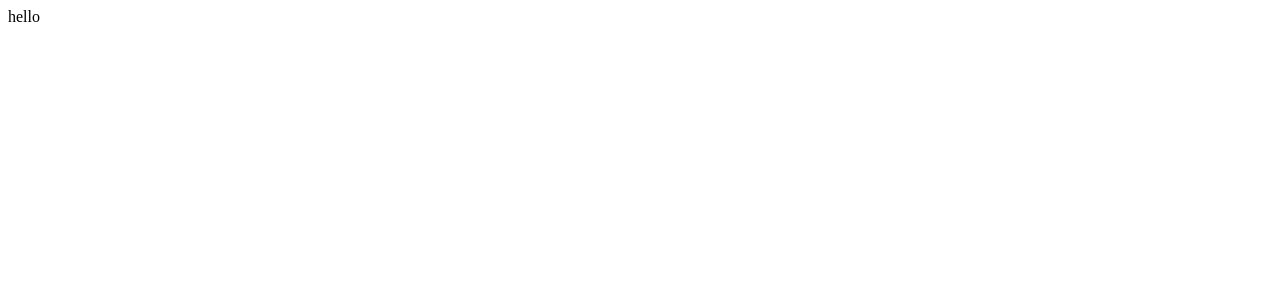
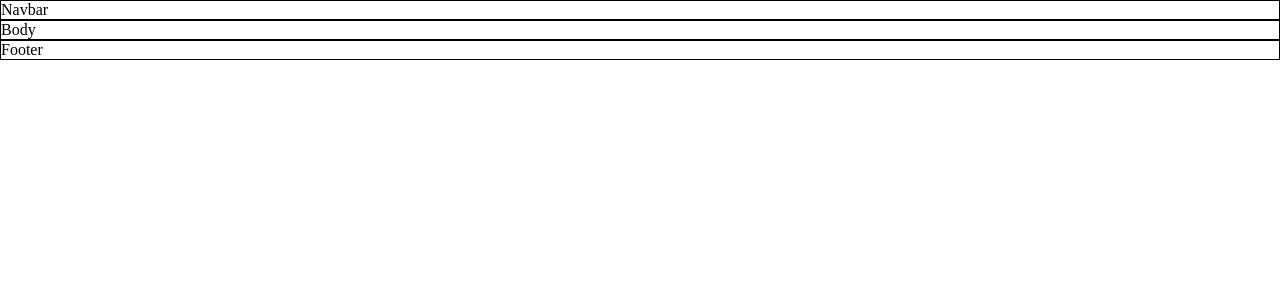
Before and after one commit to kevin-lambda/dakine-ipsum, a React (Create React App) app: page / in a window 1280 px wide. Shown: the top 300 px of the page. Built offline with nearby package versions, Linux system fonts and the light colour scheme.

Commit message:
cleaned up starter

```diff
--- a/package.json
+++ b/package.json
@@ -8,6 +8,7 @@
     "@testing-library/user-event": "^13.5.0",
     "react": "^18.2.0",
     "react-dom": "^18.2.0",
+    "react-router-dom": "^6.6.2",
     "react-scripts": "5.0.1",
     "web-vitals": "^2.1.4"
   },
--- a/public/style.css
+++ b/public/style.css
@@ -0,0 +1,23 @@
+*,
+*::before,
+*::after {
+  box-sizing: border-box;
+}
+
+body {
+  margin: 0rem;
+}
+
+/* \\\\\\\\\\\\\\\\\\\\\\\\\\\\\\ */
+/* \\\\\\\\\\ COMPONENT \\\\\\\\\ */
+/* \\\\\\\\\\\\\\\\\\\\\\\\\\\\\\ */
+
+.comp-nav {
+  border: 1px solid black;
+}
+.comp-body {
+  border: 1px solid black;
+}
+.comp-footer {
+  border: 1px solid black;
+}
--- a/src/App.js
+++ b/src/App.js
@@ -1,7 +1,16 @@
 import React from "react"
+import { Route, Routes } from "react-router-dom"
+import { HomePage, AboutPage } from "./pages"
 
 function App() {
-  return <div className="App">hello</div>
+  return (
+    <div className="App">
+      <Routes>
+        <Route path="/" element={<HomePage />}></Route>
+        <Route path="/about" element={<AboutPage />}></Route>
+      </Routes>
+    </div>
+  )
 }
 
 export default App
--- /dev/null
+++ b/src/components/Body.js
@@ -0,0 +1,7 @@
+import React from "react"
+
+function Body() {
+  return <div className="comp-body">Body</div>
+}
+
+export default Body
--- /dev/null
+++ b/src/components/Footer.js
@@ -0,0 +1,7 @@
+import React from "react"
+
+function Footer() {
+  return <div className="comp-footer">Footer</div>
+}
+
+export default Footer
--- /dev/null
+++ b/src/components/Navbar.js
@@ -0,0 +1,7 @@
+import React from "react"
+
+function Navbar() {
+  return <div className="comp-nav">Navbar</div>
+}
+
+export default Navbar
--- /dev/null
+++ b/src/components/index.js
@@ -0,0 +1,3 @@
+export { default as Navbar } from "./Navbar.js"
+export { default as Body } from "./Body"
+export { default as Footer } from "./Footer"
--- a/src/index.js
+++ b/src/index.js
@@ -1,6 +1,11 @@
 import React from "react"
 import ReactDOM from "react-dom/client"
 import App from "./App"
+import { BrowserRouter as Router } from "react-router-dom"
 
 const root = ReactDOM.createRoot(document.getElementById("root"))
-root.render(<App />)
+root.render(
+  <Router>
+    <App />
+  </Router>
+)
--- /dev/null
+++ b/src/pages/AboutPage.js
@@ -0,0 +1,7 @@
+import React from "react"
+
+function AboutPage() {
+  return <div>AboutPage</div>
+}
+
+export default AboutPage
--- /dev/null
+++ b/src/pages/HomePage.js
@@ -0,0 +1,13 @@
+import React from "react"
+import { Navbar, Body, Footer } from "../components"
+function HomePage() {
+  return (
+    <div>
+      <Navbar />
+      <Body />
+      <Footer />
+    </div>
+  )
+}
+
+export default HomePage
--- /dev/null
+++ b/src/pages/index.js
@@ -0,0 +1,2 @@
+export { default as HomePage } from "./HomePage.js"
+export { default as AboutPage } from "./AboutPage.js"
```
Also changed, not shown: 1 other file (tests, documents, lock files or other folders).
